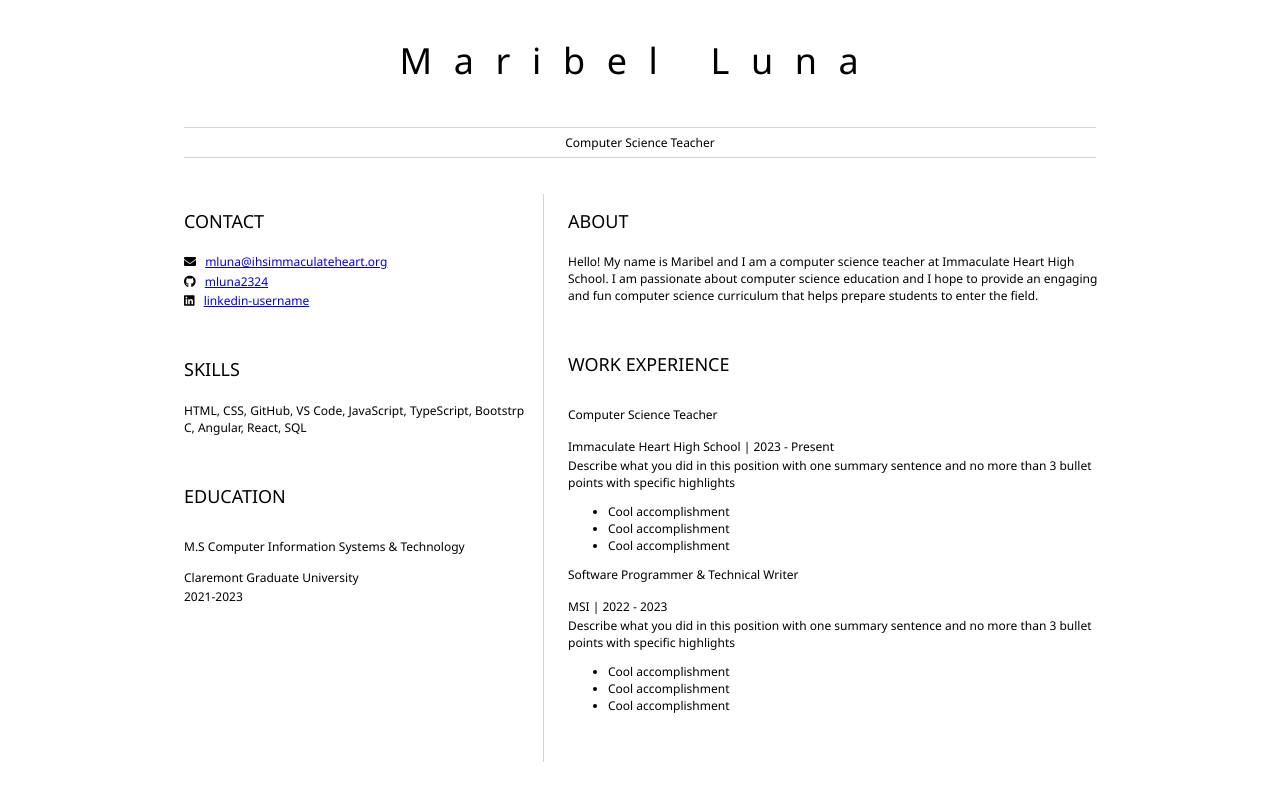
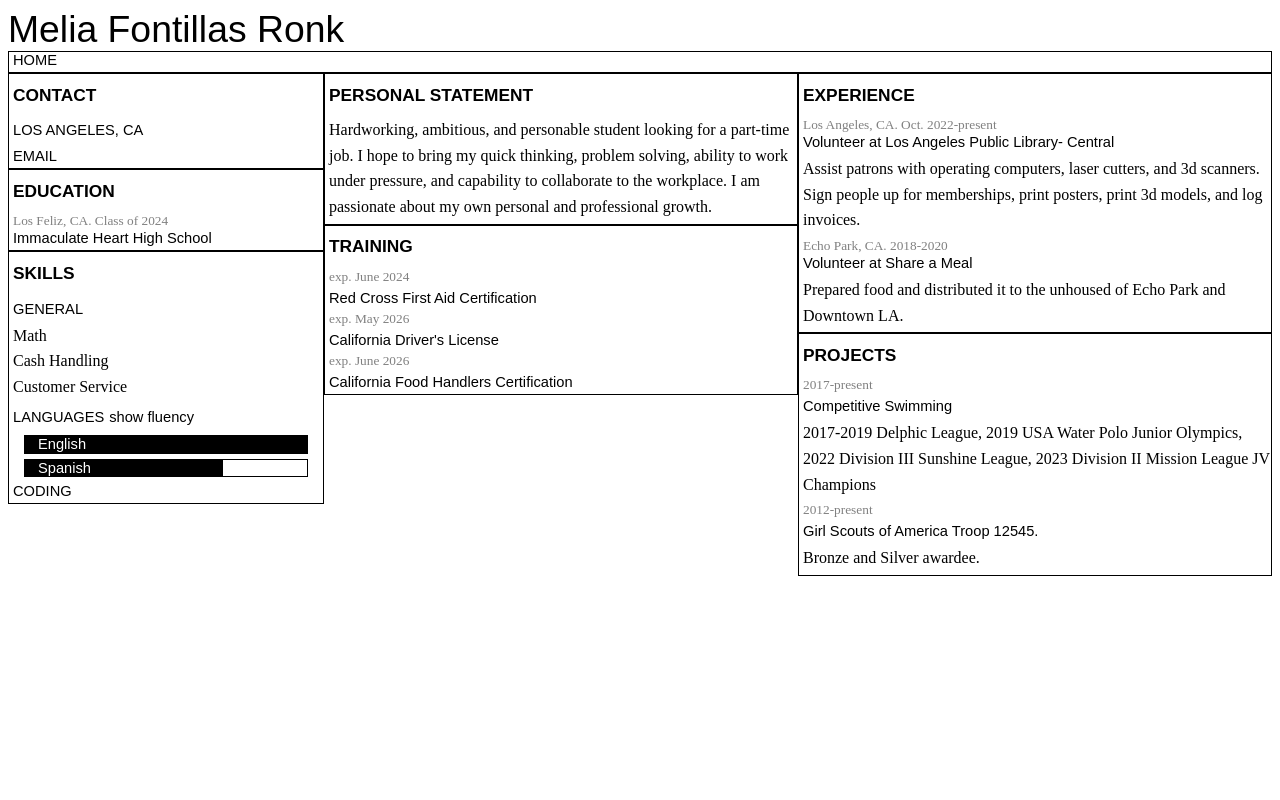
Before and after one commit to mluna2324/resumeMaribel, a plain HTML site: page index.html in a window 1280 px wide. Drawn offline with Linux system fonts and the light colour scheme; a web font is replaced by a local one.

Commit message:
Resume problem solve

```diff
--- a/index.html
+++ b/index.html
@@ -1,88 +1,93 @@
+<!DOCTYPE html>
 <html>
-	<head>
-		<link href="style.css" rel="stylesheet">
-		<title>Your name resume</title>
-        <link rel="stylesheet" href="https://cdnjs.cloudflare.com/ajax/libs/font-awesome/5.15.4/css/all.min.css">
-	</head>
-
-	<body>
-		<header id="header">
-			<!-- resume header with your name and title -->
-			<h1>Maribel Luna</h1>
-			<hr>
-			Computer Science Teacher
-			<hr>
-		</header>
-		<main>
-			<article id="mainLeft">
-				<section>
-					<h2>CONTACT</h2>
-					<!-- contact info including social media -->
-                    <p>
-                        <i class="fa fa-envelope" aria-hidden="true"></i>
-                        <a href="mluna@ihsimmaculateheart.org">mluna@ihsimmaculateheart.org</a>
-                    </p>
-                    <p>
-                        <i class="fab fa-github" aria-hidden="true"></i>
-                        <a href="github.com/mluna2324">mluna2324</a>
-                    </p>
-                    <p>
-                        <i class="fab fa-linkedin" aria-hidden="true"></i>
-                        <a href="linkedin.com/linkedin-username">linkedin-username</a>
-                    </p>
-				</section>
-				<section>
-					<h2>SKILLS</h2>
-					<!-- your skills -->
-                    <p>HTML, CSS, GitHub, VS Code, JavaScript, TypeScript, Bootstrp C, Angular, React, SQL </p>
-				</section>
-				<section>
-					<h2>EDUCATION</h2>
-					<!-- your education -->
-                    <h3>M.S Computer Information Systems & Technology</h3>
-                    <p>
-                        Claremont Graduate University
-                    </p>
-                    <p>
-                        2021-2023
-                    </p>
-				</section>
-			</article>
-			<article id="mainRight">
-				<section>
-					<h2>ABOUT</h2>
-					<!-- about you -->
-					<p>Hello! My name is Maribel and I am a computer science teacher at Immaculate Heart High School. I am passionate about computer science education and I hope to provide an engaging and fun computer science curriculum that helps prepare students to enter the field.</p>
-				</section>
-				<section>
-					<h2>WORK EXPERIENCE</h2>
-					<!-- your work experience -->
-                    <h3>Computer Science Teacher</h3>
-                    <p>
-                            Immaculate Heart High School | 2023 - Present
-                    </p>
-                    <p>
-                            Describe what you did in this position with one summary sentence and no more than 3 bullet points with specific highlights
-                    </p>
-                    <ul>
-                            <li>Cool accomplishment</li>
-                            <li>Cool accomplishment</li>
-                            <li>Cool accomplishment</li>
-                    </ul>
-                    <h3>Software Programmer & Technical Writer</h3>
-                    <p>
-                            MSI | 2022 - 2023
-                    </p>
-                    <p>
-                            Describe what you did in this position with one summary sentence and no more than 3 bullet points with specific highlights
-                    </p>
-                    <ul>
-                            <li>Cool accomplishment</li>
-                            <li>Cool accomplishment</li>
-                            <li>Cool accomplishment</li>
-                    </ul>
-				</section>
-			</article>
-		</main>
-	</body>
+<title>M Luna</title>
+<head>
+<link rel="icon" type="image/x-icon" href="/images/favicon.ico">
+<link rel="stylesheet" type="text/css" href="/style.css"> <!--see line 7-->
+<script src="/script.js" type="text/javascript"></script> <!-- 5/15/23 super weird bug with chrome where js/css file would not update no matter what-->
+</head>
+<header>Melia Fontillas Ronk</header>
+<body>
+<div class="nav">
+<a href="https://teeneylovesyou.net/index.html">HOME</a>
+</div>
+<div class="left">
+  <h1>CONTACT</h1>
+    <h>LOS ANGELES, CA</h>
+    <br>
+    <div class="dropdown">
+     <h>EMAIL</h>
+     <div class="dropdown-content">
+       <p>meliaronk@gmail.com</p>
+     </div>
+    </div>
+</div>
+<div class="right">
+  <div class="columnA">
+    <h1>PERSONAL STATEMENT</h1>
+    <p>Hardworking, ambitious, and personable student looking for a part-time job. I hope to bring my quick thinking, problem solving, ability to work under pressure, and capability to collaborate to the workplace. I am passionate about my own personal and professional growth.</p>
+  </div>
+  <div class="columnB">
+    <h1>EXPERIENCE</h1>
+    <p1>Los Angeles, CA. Oct. 2022-present</p1>
+    <a href="https://www.lapl.org/labs/octavia-lab" target="blank" rel="noopener noreferrer">Volunteer at Los Angeles Public Library- Central</a>
+    <p>Assist patrons with operating computers, laser cutters, and 3d scanners. Sign people up for memberships, print posters, print 3d models, and log invoices.</p>
+    <p1>Echo Park, CA. 2018-2020</p1>
+    <a href="https://www.shareameal.net/" target="blank" rel="noopener noreferrer">Volunteer at Share a Meal</a>
+    <p>Prepared food and distributed it to the unhoused of Echo Park and Downtown LA.</p>
+  </div>
+  <div class="columnA">
+   <h1>TRAINING</h1>
+   <p1>exp. June 2024</p1> <!--fix p1 line no break-->
+   <h>Red Cross First Aid Certification</h>
+   <p1>exp. May 2026</p1>
+   <h>California Driver's License</h>
+   <p1>exp. June 2026</p1>
+   <h>California Food Handlers Certification</h>
+  </div>
+  <div class="columnB">
+    <h1>PROJECTS</h1>
+    <p1>2017-present</p1>
+    <h>Competitive Swimming</h>
+    <p>2017-2019 Delphic League, 2019 USA Water Polo Junior Olympics, 2022 Division III Sunshine League, 2023 Division II Mission League JV Champions</p>
+    <p1>2012-present</p1>
+    <h>Girl Scouts of America Troop 12545.</h>
+    <p>Bronze and Silver awardee.</p>
+  </div>
+</div>
+<div class="left">
+    <h1>EDUCATION</h1>
+    <p1>Los Feliz, CA. Class of 2024</p1>
+    <a href="https://www.immaculateheart.org/"target="blank" rel="noopener noreferrer">Immaculate Heart High School</a>
+    </div>
+<div class="left">
+    <h1>SKILLS</h1>
+    <h>GENERAL</h>
+     <p>Math<br>
+     Cash Handling<br>
+     Customer Service</p>
+    <h>LANGUAGES<a onclick="showFluency()" style="font-size: 11pt">show fluency</a></h>
+    <div class="dropSkillBox">
+    <p3 class="eng">English<p3 class="fluency" id="eng">&nbsp;&nbsp;NATIVE</p3></p3>
+    </div>
+    <div class="dropSkillBox">
+    <p3 class="esp">Spanish<p3 class="fluency" id="esp">&nbsp;&nbsp;B2</p3></p3>
+    </div>
+    <a onclick="skillShow()">CODING</a>
+    <div id="code" class="dropSkill">
+     <div class="dropSkillBox">
+      <p3 class="cpp">C/C++</p3>
+     </div>
+     <div class="dropSkillBox">
+      <p3 class="html">HTML</p3>
+     </div>
+     <div class="dropSkillBox">
+      <p3 class="css">CSS</p3>
+     </div>
+     <div class="dropSkillBox">
+      <p3 class="js">JavaScript</p3>
+     </div>
+    </div>
+</div>
+</body>
 </html>
--- /dev/null
+++ b/script.js
@@ -0,0 +1,77 @@
+function randomlinks(){
+    var urls = new Array();
+    urls[0]="https://youtu.be/Wr6v4deKarI";
+    urls[1]="https://youtu.be/XMmdCTdO_pU";
+    urls[2]="https://youtu.be/FK3BJXIJerI";
+    urls[4]="https://youtu.be/x72YZ2A6omk";
+    urls[5]="https://youtu.be/zaBtpDFPcGg";
+    urls[6]="https://youtu.be/1IW7sH1l-Qg";
+    urls[7]="https://youtu.be/h3MxEHQk644";
+    urls[8]="https://youtu.be/9aFV7aZsXgo";
+    urls[9]="https://www.yyyyyyy.info/";
+    urls[10]="http://sentimentalcorp.org/";
+    urls[11]="https://youtu.be/moFB-j5iY2E";
+    urls[12]="http://111111111111111111111111111111111111111111111111111111111111.com/";
+    urls[13]="https://lomando.com/okjonasawuagukobeng.html";
+    urls[14]="https://youtu.be/m3WRLhQuk2U";
+    urls[15]="https://youtu.be/NZh5YxDpuK4";
+    urls[16]="https://youtu.be/648UkmmTG5w";
+    urls[17]="https://youtu.be/pbfXHDBsAw4";
+    urls[18]="https://youtu.be/ZexwGDjxrpk";
+    urls[19]="https://neave.tv/";
+    urls[20]="https://illuminatiorder.info/ac/thaumaturgy/";
+    urls[21]="https://youtu.be/EmHYhDXz-Zs";
+    urls[22]="https://youtu.be/0SOyxasaG20";
+    urls[23]="https://youtu.be/MkMug4zVWfM";
+    urls[24]="https://youtu.be/jk9NLUyYEpw";
+    urls[25]="https://www.youtube.com/live/WvyvwlowHWM?feature=share";
+    urls[26]="https://youtu.be/uY6U_dfHdMM";
+    urls[27]="https://existentialcrisis.com/";
+    urls[28]="https://youtu.be/LQ_e84bk7V8";
+    urls[29]="https://youtu.be/fe33-940ePQ";
+    urls[30]="https://youtu.be/F13Zx-L5XLA";
+    urls[31]="https://youtu.be/IhGDxw4DGHY";
+    urls[32]="https://youtu.be/bB08ai6ub7w";
+    urls[33]="https://youtu.be/EdnHO1wTaPU";
+    urls[34]="https://youtu.be/ozCjlwTwR4Y";
+    urls[35]="https://youtu.be/a1KBb9mTgck";
+    urls[36]="https://youtu.be/tqU3tsZ-Grk";
+    urls[37]="https://youtu.be/eQxveh2d-Js";
+    urls[38]="https://youtu.be/HHOn8u-c2wk";
+    urls[39]="https://youtu.be/nEnklxGAmak";
+    urls[40]="https://youtu.be/_W1P7AvV17w";
+    urls[41]="https://www.jpegmafia.net/";
+    var random = Math.floor(Math.random()*urls.length);
+    window.open(urls[random], '_blank')
+    }
+    function show(){
+      var x = document.getElementById("help");
+      if (x.style.display === "none") {
+        x.style.display = "block";
+      } else {
+        x.style.display = "none";
+      }
+    }
+
+    function skillShow(){
+      var x = document.getElementById("code");
+      if (x.style.display === "none") {
+        x.style.display = "block";
+      } else {
+        x.style.display = "none";
+      }
+    }
+    function showFluency(){
+      var x = document.getElementById("eng");
+      if (x.style.display === "none") {
+        x.style.display = "inline-block";
+      } else {
+        x.style.display = "none";
+      }
+      var y = document.getElementById("esp");
+      if (y.style.display === "none") {
+        y.style.display = "inline-block";
+      } else {
+        y.style.display = "none";
+      }
+    }
--- a/style.css
+++ b/style.css
@@ -1,58 +1,229 @@
-body {
-    font-family: 'Segoe UI', Tahoma, Geneva, Verdana, sans-serif;
-    font-size: 12px;
-    max-width: 960px;
-    margin: auto;
+@font-face {
+    font-family: 'neutro';
+    src: url('https://teeneylovesyou.net/fonts/neutro/Neutro.woff2') format('woff2'),
+    url('https://teeneylovesyou.net/fonts/neutro/Neutro.woff') format('woff'),
+    url('https://teeneylovesyou.net/fonts/neutro/Neutro-ExtraBold.ttf') format('ttf');
+    font-weight: normal;
+    font-style: normal;
   }
-h1 {
-    font-size: 3em;
-    letter-spacing: .6em;
-    padding-top: 1em;
-    padding-bottom: 1em;
+  @font-face {
+    font-family: 'archivo';
+    src: url('https://teeneylovesyou.net/fonts/archivo/ArchivoBlack-Regular.woff2') format('woff2'),
+    url('https://teeneylovesyou.net/fonts/archivo/ArchivoBlack-Regular.woff') format('woff'),
+    url('https://teeneylovesyou.net/fonts/archivo/ArchivoBlack-Regular.ttf') format('ttf');
+    font-weight: normal;
+    font-style: normal;
+  }
+  body{
+    position: relative;
+  }
+  /* html{
+    height: 100%
+  } */
+  header{
+    font-family: neutro, Arial, Helvetica, sans-serif;
+    font-size: 28pt;
+  }
+  .left{
+    width: 25%;
+    height: auto;
+    /* background-color: aqua; */
+    display: inline-block;
+    float: left;
+    box-shadow: 0px 0px 0px 1px black inset;
+  }
+  .nav{
+    width: 100%;
+    height: auto;
+    display: block;
+    box-shadow: 0px 0px 0px 1px black inset;
+    background-color: white;
+  }
+  .right{
+    width:75%;
+    height: auto;
+    /* background-color: pink; */
+    display: block;
+    float: right;
+    /* box-shadow: 0px 0px 0px 1px black inset; */
+  }
+  .columnA{
+    width: 50%;
+    float: left;
+    height: auto;
+    /* background-color: plum; */
+    box-shadow: 0px 0px 0px 1px black inset;
+  }
+  .columnB{
+    width: 50%;
+    float: right;
+    height: auto;
+    /* background-color: antiquewhite; */
+    box-shadow: 0px 0px 0px 1px black inset;
+  }
+  p{
+    margin-left: 5px;
+    font-family: 'Times New Roman', Times, serif;
+    font-size: 12pt;
+    line-height: 1.6;
+    margin-bottom: 5px;
+    margin-top: 1px;
   }
 
-h2 {
-    font-size: 1.5em;
-    padding-bottom: 1em;
+  p3{
+    font-family: 'Times New Roman', Times, serif;
+    font-size: 12pt;
+    padding: 0px;
   }
-
-h3 {
-    font-size: 1em;
-    padding-bottom: 1em;
+  h{
+    font-weight: normal;
+    font-family: Arial, Helvetica, sans-serif;
+    font-size: 11pt;
+    margin-left: 5px;
+    display: inline-block;
+    margin-bottom: 5px;
+    margin-top: 5px;
   }
-
-main {
-    display: grid;
-    grid-template-columns: 40% 60%;
-    margin-top: 3em;
+  h1{
+    font-weight: bold;
+    font-family: Arial, Helvetica, sans-serif;
+    font-size: 13pt;
+    margin-left: 5px;
   }
-header {
-    text-align: center;
-    margin: auto 2em;
+  .dropdown {
+  position: relative;
+  display: inline-block;
   }
-
-section {
-    margin: auto 1em 4em 2em;
+  .dropdown-content {
+  display: none;
+  position: absolute;
+  background-color: #f9f9f9;
+  width: 165px;
+  box-shadow: 0px 0px 0px 1px black inset;
+  z-index: 1;
   }
-
-i {
-    margin-right: .5em;
+  .dropdown:hover .dropdown-content {
+  display: block;
   }
-
-p {
-    margin: .2em auto
+  p1{
+    margin-left: 5px;
+    font-family: 'Times New Roman', Times, serif;
+    font-size: 10pt;
+    color: grey;
+    display:block;
   }
-
-hr {
-    border: none;
-    background-color: lightgray;
-    height: 1px;
+  a{
+  text-decoration: none;
+  color: black;
+  display: inline-block;
+  margin-left: 5px;
+  margin-bottom: 5px;
+  font-family: Arial, Helvetica, sans-serif;
+  font-size: 11pt;
   }
-
-h1, h2, h3 {
-    font-weight: 100;
-    margin-bottom: 0;
+  a:visited{
+    color: black;
   }
-#mainLeft {
-    border-right: 1px solid lightgray;
+  .skillText{
+  font-size: 11pt;
+  font-family: Arial, Helvetica, sans-serif;
+  display: inline-block;
   }
+  a:hover{
+    cursor: pointer;
+  }
+  .dropSkill{
+    display: none;
+  }
+  .dropSkillBox{
+    margin: auto;
+    height: auto;
+    width: 90%;
+    margin-bottom: 5px;
+    box-shadow: 0px 0px 0px 1px black inset;
+  }
+  .html{
+    font-size: 11pt;
+    padding-top: 0px;
+    padding-bottom: 0px;
+    font-family: Arial, Helvetica, sans-serif;
+    display: inline-block;
+    color: white;
+    height: 13pt;
+    width: 70%;
+    background-color: black;
+    /* margin-left: -7px; */
+    padding-left: 5%;
+  }
+  .cpp{
+    font-size: 11pt;
+    padding-top: 0px;
+    padding-bottom: 0px;
+    font-family: Arial, Helvetica, sans-serif;
+    display: inline-block;
+    color: white;
+    height: 13pt;
+    width: 90%;
+    background-color: black;
+    /* margin-left: -7px; */
+    padding-left: 5%;
+  }
+  .css{
+    font-size: 11pt;
+    padding-top: 0px;
+    padding-bottom: 0px;
+    font-family: Arial, Helvetica, sans-serif;
+    display: inline-block;
+    color: white;
+    height: 13pt;
+    width: 70%;
+    background-color: black;
+    /* margin-left: -7px; */
+    padding-left: 5%;
+  }
+  .js{
+    font-size: 11pt;
+    padding-top: 0px;
+    padding-bottom: 0px;
+    font-family: Arial, Helvetica, sans-serif;
+    display: inline-block;
+    color: white;
+    height: 13pt;
+    width: 50%;
+    background-color: black;
+    /* margin-left: -7px; */
+    padding-left: 5%;
+  }
+  .eng{
+    font-size: 11pt;
+    padding-top: 0px;
+    padding-bottom: 0px;
+    font-family: Arial, Helvetica, sans-serif;
+    display: inline-block;
+    color: white;
+    height: 13pt;
+    width: 95%;
+    background-color: black;
+    /* margin-left: -7px; */
+    padding-left: 5%;
+  }
+  .esp{
+    font-size: 11pt;
+    padding-top: 0px;
+    padding-bottom: 0px;
+    font-family: Arial, Helvetica, sans-serif;
+    display: inline-block;
+    color: white;
+    height: 13pt;
+    width: 65%;
+    background-color: black;
+    /* margin-left: -7px; */
+    padding-left: 5%;
+  }
+  .fluency{
+    font-size: 9pt;
+    font-family: Arial, Helvetica, sans-serif;
+    display: none;
+    color: white;
+    text-align: right;
+  }
```
Lines whose indentation alone changed are shown as unchanged.
